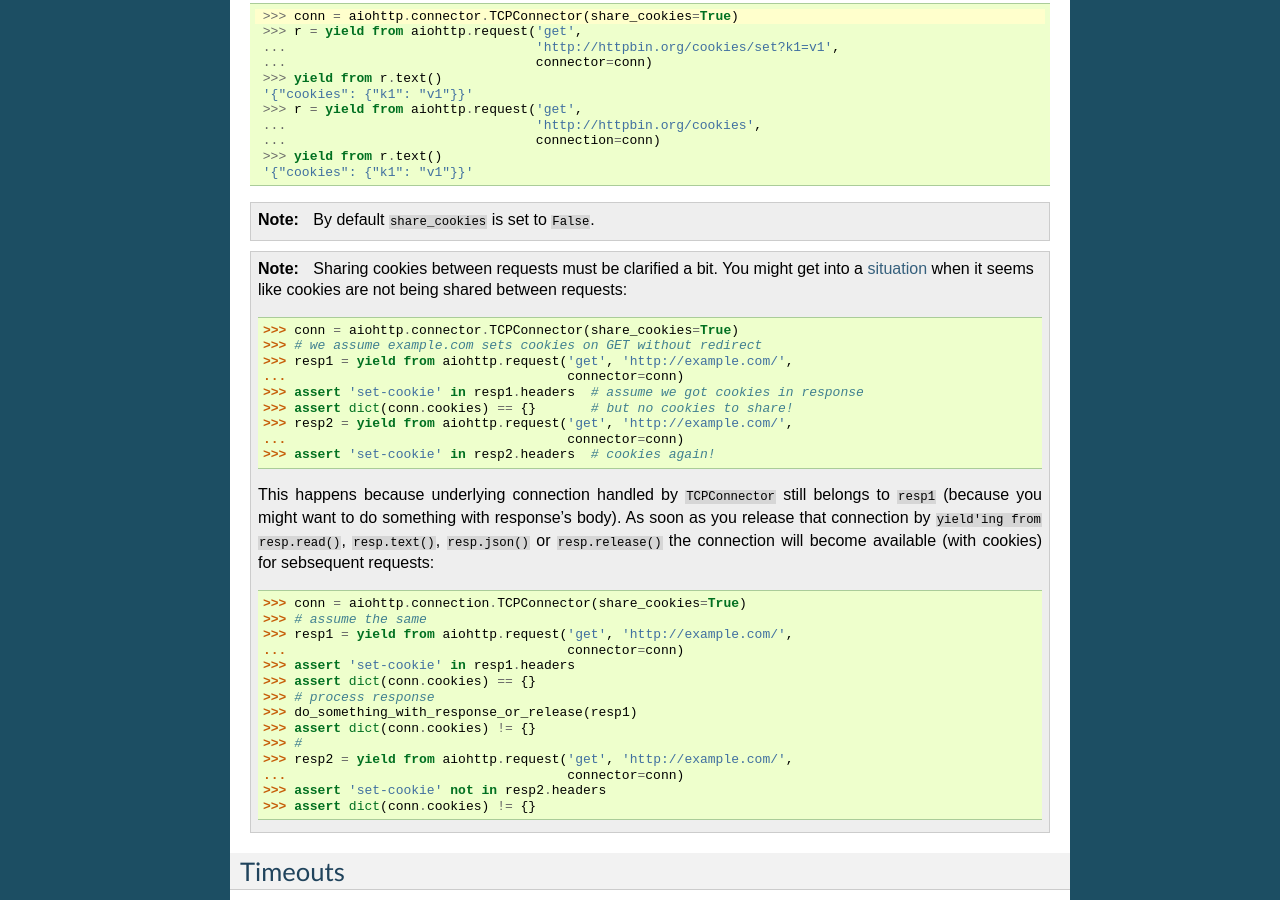
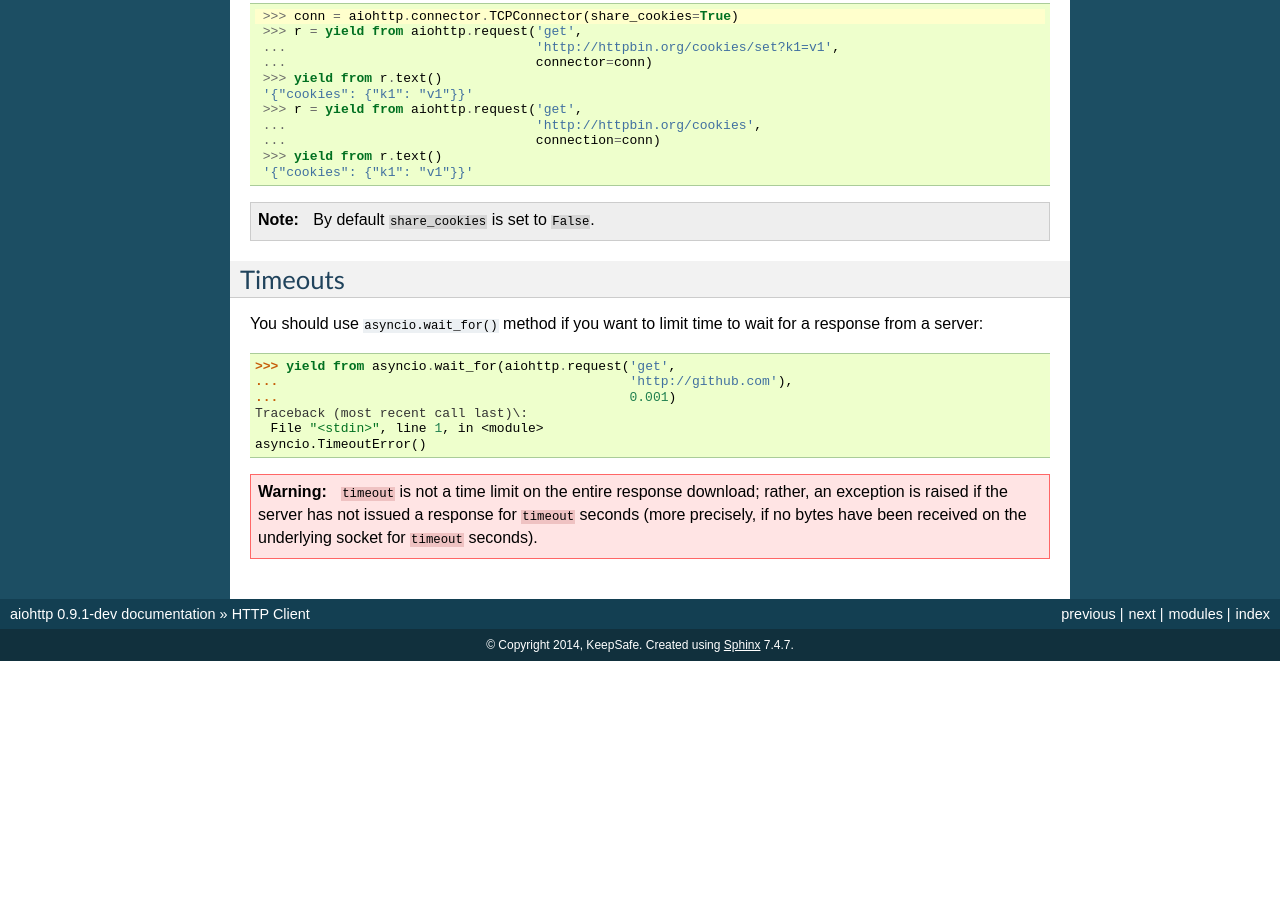
Before and after one commit to MegaDev007/aiohttp, a Sphinx documentation site: the page built from docs/client.rst, in a window 1280 px wide and 900 px high, scrolled down 6993 px. Built offline with Sphinx 7.4.7, drawn with Linux system fonts in a browser that asks for light colours; after the commit the page ends 7654 px from its top, so only the background shows below that.

Commit message:
removed 'cookie share' section in docs

```diff
--- a/docs/client.rst
+++ b/docs/client.rst
@@ -452,44 +452,6 @@ requests:
 .. note::
    By default ``share_cookies`` is set to ``False``.
 
-.. _issue-139: https://github.com/KeepSafe/aiohttp/issues/139
-
-.. note::
-   Sharing cookies between requests must be clarified a bit.
-   You might get into a `situation <issue-139_>`_ when it seems like cookies are
-   not being shared between requests::
-
-      >>> conn = aiohttp.connector.TCPConnector(share_cookies=True)
-      >>> # we assume example.com sets cookies on GET without redirect
-      >>> resp1 = yield from aiohttp.request('get', 'http://example.com/',
-      ...                                    connector=conn)
-      >>> assert 'set-cookie' in resp1.headers  # assume we got cookies in response
-      >>> assert dict(conn.cookies) == {}       # but no cookies to share!
-      >>> resp2 = yield from aiohttp.request('get', 'http://example.com/',
-      ...                                    connector=conn)
-      >>> assert 'set-cookie' in resp2.headers  # cookies again!
-
-   This happens because underlying connection handled by ``TCPConnector`` still
-   belongs to ``resp1`` (because you might want to do something with response's body).
-   As soon as you release that connection by ``yield'ing from`` ``resp.read()``,
-   ``resp.text()``, ``resp.json()`` or ``resp.release()`` the connection
-   will become available (with cookies) for sebsequent requests::
-
-      >>> conn = aiohttp.connection.TCPConnector(share_cookies=True)
-      >>> # assume the same
-      >>> resp1 = yield from aiohttp.request('get', 'http://example.com/',
-      ...                                    connector=conn)
-      >>> assert 'set-cookie' in resp1.headers
-      >>> assert dict(conn.cookies) == {}
-      >>> # process response
-      >>> do_something_with_response_or_release(resp1)
-      >>> assert dict(conn.cookies) != {}
-      >>> #
-      >>> resp2 = yield from aiohttp.request('get', 'http://example.com/',
-      ...                                    connector=conn)
-      >>> assert 'set-cookie' not in resp2.headers
-      >>> assert dict(conn.cookies) != {}
-
 
 Timeouts
 --------
```
